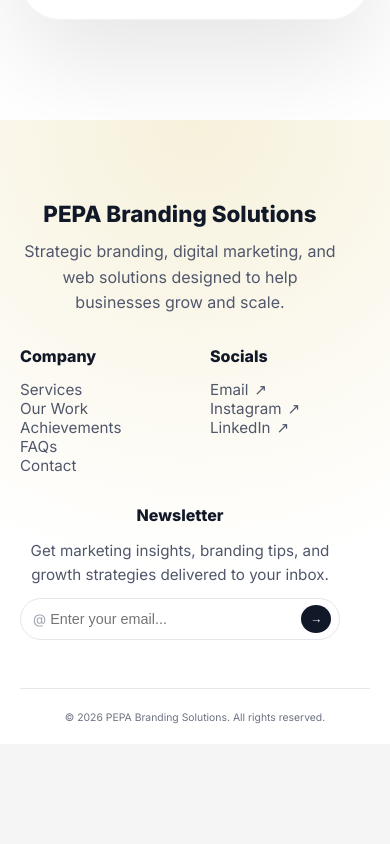
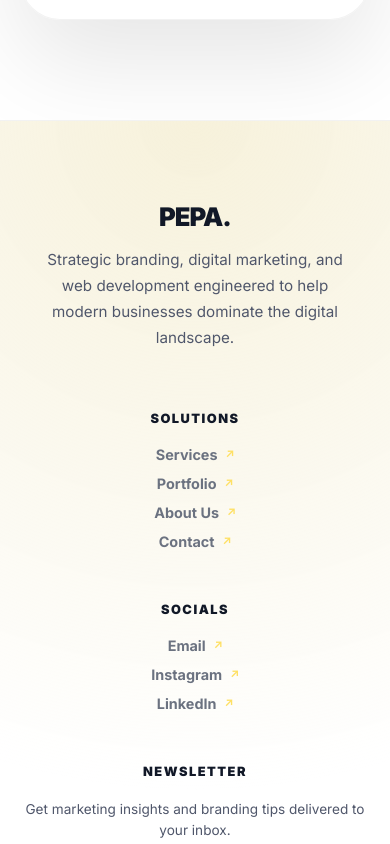
Before and after one commit to Sharath196266/pepa-website, a React (Create React App) app: page / in a window 390 px wide. Shown: the part 9360-10204 px from the top of the page. Before the commit the page ends 10104 px from the top, so only its background shows below. Built offline with nearby package versions, Linux system fonts and the light colour scheme.

Commit message:
“mnnn”

```diff
--- a/src/components/Footer.jsx
+++ b/src/components/Footer.jsx
@@ -1,5 +1,4 @@
 import React, { useState } from "react";
-import "../styles/Footer.css";
 
 const Footer = () => {
   const [email, setEmail] = useState("");
@@ -8,82 +7,222 @@ const Footer = () => {
     e.preventDefault();
     if (!email) return;
 
-    // Scroll to contact section
+    // Save email to session so the Contact component can auto-fill it
+    sessionStorage.setItem("newsletterEmail", email);
+
+    // Smooth scroll to contact
     window.location.href = "#contact";
+    setEmail("");
   };
 
   return (
     <footer className="footer">
+      <style>{`
+        .footer {
+          background: radial-gradient(
+            circle at top,
+            rgba(254, 224, 100, 0.18),
+            #ffffff 70%
+          );
+          padding: 80px 0 30px;
+          color: #50576b;
+          border-top: 1px solid rgba(0,0,0,0.05);
+        }
+
+        .footer-inner {
+          display: grid;
+          grid-template-columns: 1.4fr 1fr 1fr 1.4fr;
+          gap: 60px;
+          max-width: 1200px;
+          margin: 0 auto;
+        }
+
+        /* --- BRANDING --- */
+        .footer-brand h3 {
+          font-size: 1.6rem;
+          font-weight: 950;
+          color: var(--dark);
+          margin-bottom: 15px;
+          text-transform: uppercase;
+          letter-spacing: -1px;
+        }
+
+        .footer-brand p {
+          font-size: 0.95rem;
+          line-height: 1.7;
+          max-width: 300px;
+        }
+
+        /* --- LINKS --- */
+        .footer-col h4, .footer-newsletter h4 {
+          font-size: 0.8rem;
+          font-weight: 900;
+          text-transform: uppercase;
+          color: var(--dark);
+          margin-bottom: 20px;
+          letter-spacing: 1.5px;
+        }
+
+        .footer-col a {
+          display: flex;
+          align-items: center;
+          gap: 8px;
+          font-size: 0.9rem;
+          font-weight: 700;
+          color: #6b7280;
+          text-decoration: none;
+          margin-bottom: 12px;
+          transition: 0.3s;
+        }
+
+        .footer-col a span {
+          color: var(--pepa-yellow);
+          font-size: 0.7rem;
+          transition: transform 0.3s;
+        }
+
+        .footer-col a:hover {
+          color: var(--dark);
+          transform: translateX(5px);
+        }
+
+        .footer-col a:hover span {
+          transform: translate(2px, -2px);
+        }
+
+        /* --- NEWSLETTER --- */
+        .footer-newsletter p {
+          font-size: 0.85rem;
+          line-height: 1.6;
+          margin-bottom: 20px;
+        }
+
+        .newsletter-form {
+          display: flex;
+          align-items: center;
+          background: #ffffff;
+          border-radius: 999px;
+          padding: 6px 6px 6px 15px;
+          border: 1px solid #e5e7eb;
+          transition: 0.3s;
+        }
+
+        .newsletter-form:focus-within {
+          border-color: var(--pepa-yellow);
+          box-shadow: 0 0 0 4px rgba(254, 224, 100, 0.2);
+        }
+
+        .newsletter-form input {
+          flex: 1;
+          border: none;
+          outline: none;
+          font-size: 0.9rem;
+          font-weight: 600;
+          background: transparent;
+        }
+
+        .newsletter-btn {
+          width: 36px;
+          height: 36px;
+          border-radius: 50%;
+          border: none;
+          background: var(--dark);
+          color: #ffffff;
+          font-size: 1.2rem;
+          cursor: pointer;
+          display: flex;
+          align-items: center;
+          justify-content: center;
+          transition: all 0.3s ease;
+        }
+
+        .newsletter-btn:hover {
+          background: var(--pepa-yellow);
+          color: var(--dark);
+          transform: scale(1.1);
+        }
+
+        /* --- BOTTOM --- */
+        .footer-bottom {
+          margin-top: 60px;
+          padding-top: 25px;
+          border-top: 1px solid rgba(0,0,0,0.05);
+          text-align: center;
+          font-size: 0.7rem;
+          font-weight: 800;
+          color: #9ca3af;
+          letter-spacing: 1px;
+        }
+
+        /* --- RESPONSIVE --- */
+        @media (max-width: 1024px) {
+          .footer-inner { grid-template-columns: 1fr 1fr; gap: 40px; }
+          .footer-brand, .footer-newsletter { grid-column: span 1; }
+        }
+
+        @media (max-width: 768px) {
+          .footer-inner { grid-template-columns: 1fr; text-align: center; }
+          .footer-brand p, .footer-newsletter p { margin: 0 auto 20px; }
+          .footer-col a { justify-content: center; }
+          .newsletter-form { max-width: 350px; margin: 0 auto; }
+        }
+      `}</style>
+
       <div className="page-wrap">
         <div className="footer-inner">
+
           {/* BRAND */}
           <div className="footer-brand">
-            <h3>PEPA Branding Solutions</h3>
+            <h3>PEPA<span>.</span></h3>
             <p>
-              Strategic branding, digital marketing, and web solutions designed
-              to help businesses grow and scale.
+              Strategic branding, digital marketing, and web development
+              engineered to help modern businesses dominate the digital landscape.
             </p>
           </div>
-{/* COMPANY + SOCIALS */}
-<div className="footer-col-group">
-  <div className="footer-col">
-    <h4>Company</h4>
-    <a href="#services">Services</a>
-    <a href="#work">Our Work</a>
-    <a href="#achievements">Achievements</a>
-    <a href="#faq">FAQs</a>
-    <a href="#contact">Contact</a>
-  </div>
 
-  <div className="footer-col">
-    <h4>Socials</h4>
-    <a href="mailto:info@pepa.co.in">
-      Email <span>↗</span>
-    </a>
-    <a href="#" target="_blank" rel="noreferrer">
-      Instagram <span>↗</span>
-    </a>
-    <a href="#" target="_blank" rel="noreferrer">
-      LinkedIn <span>↗</span>
-    </a>
-  </div>
-</div>
+          {/* COMPANY */}
+          <div className="footer-col">
+            <h4>Solutions</h4>
+            <div className="footer-links">
+              <a href="#services">Services <span>↗</span></a>
+              <a href="#work">Portfolio <span>↗</span></a>
+              <a href="#about">About Us <span>↗</span></a>
+              <a href="#contact">Contact <span>↗</span></a>
+            </div>
+          </div>
 
+          {/* SOCIALS */}
+          <div className="footer-col">
+            <h4>Socials</h4>
+            <div className="footer-links">
+              <a href="mailto:info@pepa.co.in">Email <span>↗</span></a>
+              <a href="#" target="_blank" rel="noreferrer">Instagram <span>↗</span></a>
+              <a href="#" target="_blank" rel="noreferrer">LinkedIn <span>↗</span></a>
+            </div>
+          </div>
 
           {/* NEWSLETTER */}
           <div className="footer-newsletter">
             <h4>Newsletter</h4>
-            <p>
-              Get marketing insights, branding tips, and growth strategies
-              delivered to your inbox.
-            </p>
+            <p>Get marketing insights and branding tips delivered to your inbox.</p>
 
             <form className="newsletter-form" onSubmit={handleNewsletter}>
-              <span className="newsletter-prefix">@</span>
-
               <input
                 type="email"
-                placeholder="Enter your email..."
+                placeholder="Enter your email"
                 value={email}
                 onChange={(e) => setEmail(e.target.value)}
                 required
               />
-
-              <button
-                type="submit"
-                className="newsletter-btn"
-                aria-label="Subscribe"
-              >
+              <button type="submit" className="newsletter-btn" aria-label="Subscribe">
                 →
               </button>
             </form>
           </div>
         </div>
 
-        {/* BOTTOM */}
         <div className="footer-bottom">
-          © {new Date().getFullYear()} PEPA Branding Solutions. All rights
-          reserved.
+          © {new Date().getFullYear()} PEPA BRANDING SOLUTIONS. ENGINEERED FOR GROWTH.
         </div>
       </div>
     </footer>
--- a/src/styles/Footer.css
+++ /dev/null
@@ -1,206 +0,0 @@
-.footer {
-  background: radial-gradient(
-    circle at top,
-    rgba(254, 224, 100, 0.18),
-    #ffffff 70%
-  );
-  padding: 80px 0 20px;
-  color: #50576b;
-}
-
-/* Desktop-centered wrapper */
-.page-wrap {
-  margin-inline: min(152px,160px);
-}
-
-/* Layout */
-.footer-inner {
-  display: grid;
-  grid-template-columns: 1.4fr 1fr 1fr 1.4fr;
-  gap: 48px;
-}
-/* ================= DESKTOP ================= */
-.footer-inner {
-  max-width: 1200px;
-  margin: 0 auto;
-  display: grid;
-  grid-template-columns: 1.4fr 1fr 1fr 1.4fr;
-  gap: 60px;
-}
-
-/* Company + Socials group spans TWO columns on desktop */
-.footer-col-group {
-  display: grid;
-  grid-template-columns: 1fr 1fr;
-  gap: 40px;
-  grid-column: span 2;
-}
-/* Brand */
-.footer-brand h3 {
-  font-size: 1.4rem;
-  font-weight: 800;
-  color: #111827;
-  margin-bottom: 12px;
-}
-
-.footer-brand p {
-  font-size: 1rem;
-  line-height: 1.6;
-  max-width: 320px;
-}
-
-/* Columns */
-.footer-col h4,
-.footer-newsletter h4 {
-  font-size: 1rem;
-  font-weight: 800;
-  margin-bottom: 14px;
-  color: #111827;
-}
-
-.footer-col a {
-  display: flex;
-  align-items: center;
-  gap: 6px;
-  font-size: 0.95rem;
-  color: #50576b;
-  text-decoration: none;
-  margin-bottom: 0px;
-  transition: color 0.25s ease;
-}
-
-.footer-col a:hover {
-  color: #111827;
-}
-
-/* Newsletter */
-.footer-newsletter p {
-  font-size: 0.95rem;
-  line-height: 1.6;
-  margin-bottom: 16px;
-  max-width: 320px;
-}
-
-.newsletter-form {
-  display: flex;
-  align-items: center;
-  background: #ffffff;
-  border-radius: 999px;
-  padding: 2px 4px 2px 6px;
-  border: 1px solid #e5e7eb;
-}
-
-.newsletter-prefix {
-  font-size: 0.85rem;
-  color: #9ca3af;
-  margin-right: 4px;
-}
-
-.newsletter-form input {
-  flex: 1;
-  border: none;
-  outline: none;
-  font-size: 0.8rem;
-  background: transparent;
-}
-
-/* BUTTON – PREMIUM */
-.newsletter-btn {
-  width: 24px;
-  height: 22px;
-  border-radius: 50%;
-  border: none;
-  background: #111827;
-  color: #ffffff;
-  font-size: 0.5rem;
-  font-weight: 700;
-  cursor: pointer;
-  display: flex;
-  align-items: center;
-  justify-content: center;
-  transition: all 0.25s ease;
-}
-
-.newsletter-btn:hover {
-  transform: translateY(-2px);
-  background: #000000;
-  box-shadow: 0 12px 30px rgba(0, 0, 0, 0.35);
-}
-
-.newsletter-btn:focus-visible {
-  outline: 2px solid #fee064;
-  outline-offset: 3px;
-}
-
-/* Bottom */
-.footer-bottom {
-  margin-top: 48px;
-  padding-top: 22px;
-  border-top: 1px solid #e5e7eb;
-  text-align: center;
-  font-size: 0.65rem;
-  color: #6b7280;
-}
-
-/* ================= MOBILE ================= */
-@media (max-width: 900px) {
-  .page-wrap {
-    padding-inline: 20px;
-  }
-
-  .footer-inner {
-    grid-template-columns: 1fr;
-    gap: 30px;
-    text-align: center;
-  }
-.newsletter-form {
-  display: flex;
-  align-items: center;
-  background: #ffffff;
-  border-radius: 999px;
-  padding: 6px 8px 6px 12px;
-  border: 1px solid #e5e7eb;
-}
-  .newsletter-btn {
-  width: 30px;
-  height: 28px;
-  border-radius: 50%;
-  border: none;
-  background: #111827;
-  color: #ffffff;
-  font-size: 0.76rem;
-  font-weight: 700;
-  cursor: pointer;
-  display: flex;
-  align-items: center;
-  justify-content: center;
-  transition: all 0.25s ease;
-}
-  /* WRAP company + socials into one row */
-  .footer-col-group {
-    display: grid;
-    grid-template-columns: 1fr 1fr;
-    gap: 30px;
-    text-align: left;
-  }
-
-  .footer-brand p,
-  .footer-newsletter p {
-    margin: 0 auto;
-  }
-
-  .newsletter-form {
-    max-width: 360px;
-    margin: 0 auto;
-    margin-top: 10px;
-    align-self: center;
-  }
-  .newsletter-form input {
-  flex: 1;
-  border: none;
-  outline: none;
-  font-size: 0.9rem;
-  background: transparent;
-
-}
-}
```
